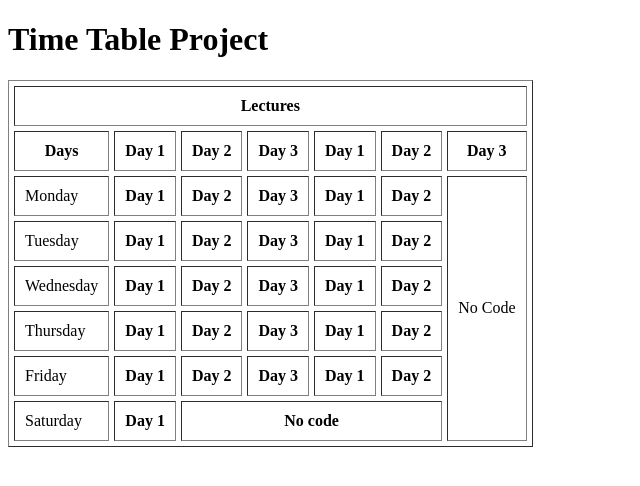
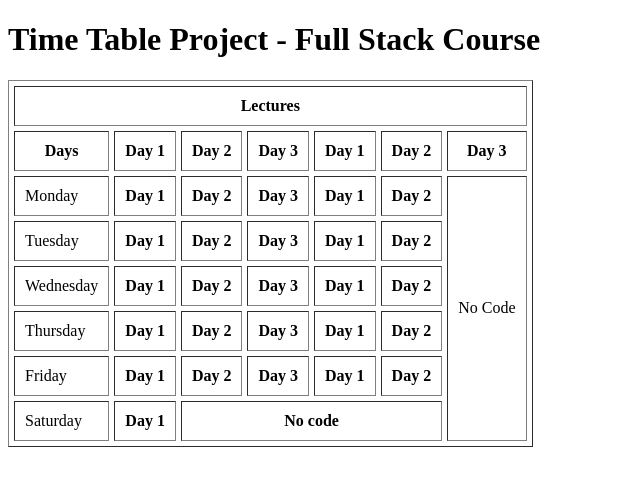
Before and after one commit to mPrograms-mg/Pratices-Project, a plain HTML site: page TimeTable/index.html in a window 1280 px wide. Shown: the whole page, without its empty margins (0-640 px from the left). Drawn offline with Linux system fonts and the light colour scheme.

Commit message:
code push in project name branch

```diff
--- a/TimeTable/index.html
+++ b/TimeTable/index.html
@@ -7,7 +7,7 @@
     <title>Project 1 - Time Table</title>
   </head>
   <body>
-    <h1>Time Table Project</h1>
+    <h1>Time Table Project - Full Stack Course</h1>
     <table border cellpadding="10px" cellspacing="5px">
       <thead>
         <tr>
```
